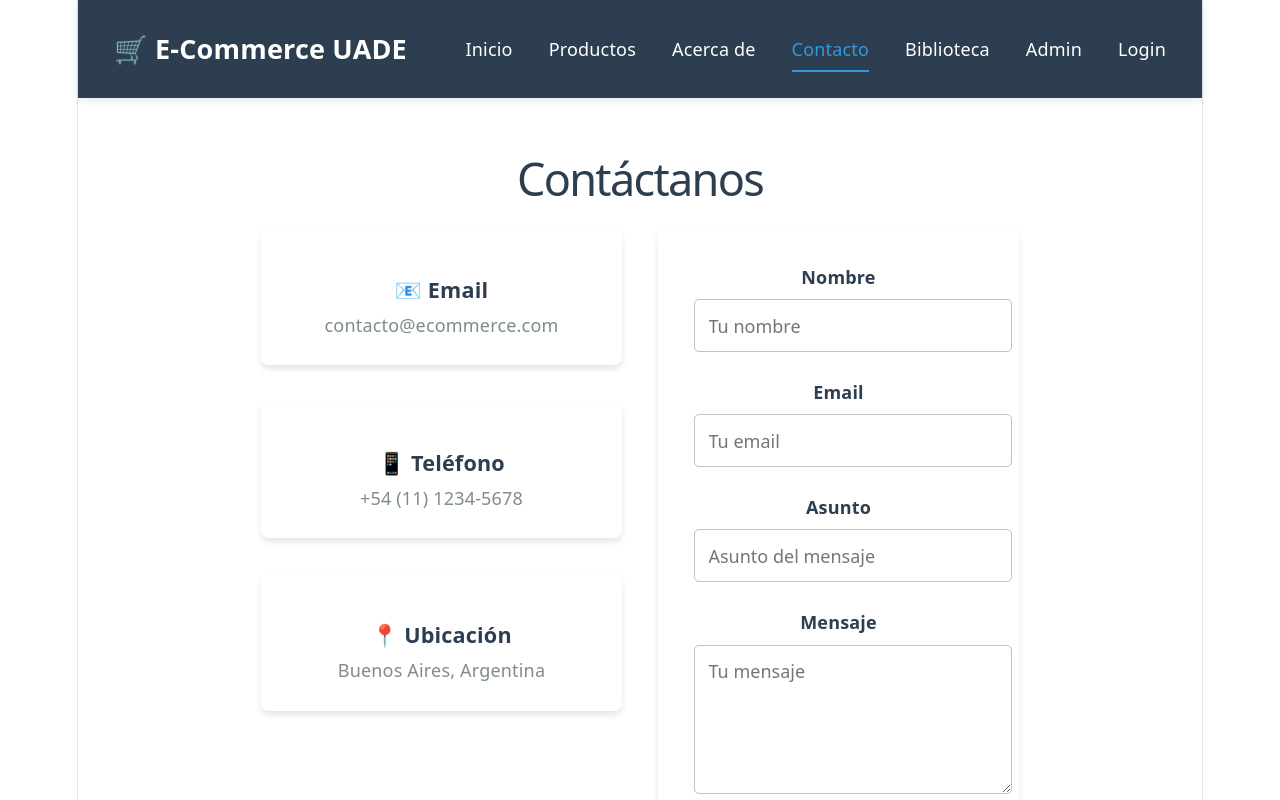
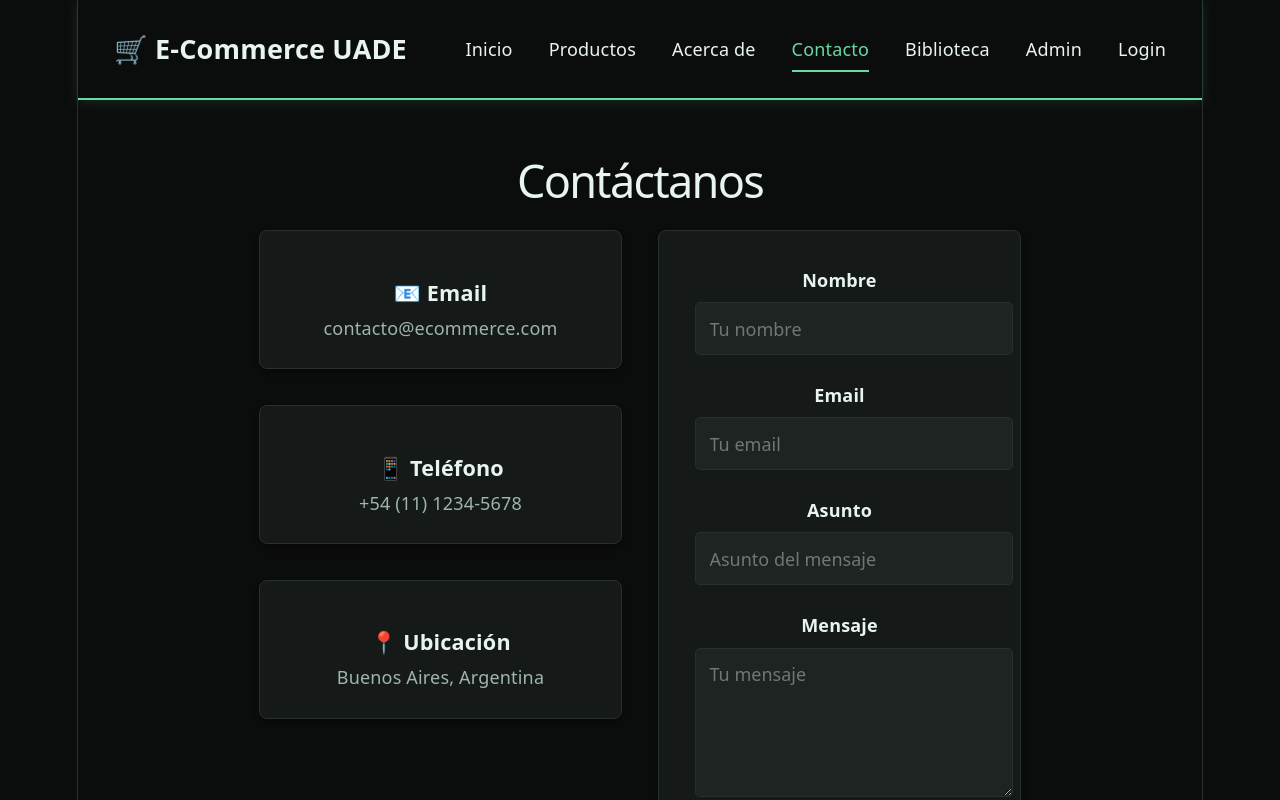
Before and after one commit to Ignacio-gh/front-Vapor, a React (Vite) app in the folder e-commerce-front/: page /contact in a window 1280 px wide. Shown: the top 800 px of the page. Built offline with nearby package versions, Linux system fonts and the light colour scheme.

Commit message:
Cambios visuales a la pagina para adaptar el color del logo

```diff
--- a/e-commerce-front/src/index.css
+++ b/e-commerce-front/src/index.css
@@ -1,15 +1,25 @@
 :root {
-  --text: #6b6375;
-  --text-h: #08060d;
-  --bg: #fff;
-  --border: #e5e4e7;
-  --code-bg: #f4f3ec;
-  --accent: #aa3bff;
-  --accent-bg: rgba(170, 59, 255, 0.1);
-  --accent-border: rgba(170, 59, 255, 0.5);
-  --social-bg: rgba(244, 243, 236, 0.5);
+  /* Paleta Vapor (colores del logo) */
+  --vapor-green: #6ad8a4;
+  --vapor-green-dark: #4fc48d;
+  --vapor-black: #0b0d0c;
+  --vapor-surface: #151a18;
+  --vapor-surface-2: #1d2421;
+  --vapor-border: #26302c;
+  --vapor-text: #e8f5ee;
+  --vapor-muted: #9fb5aa;
+
+  --text: var(--vapor-muted);
+  --text-h: var(--vapor-text);
+  --bg: var(--vapor-black);
+  --border: var(--vapor-border);
+  --code-bg: var(--vapor-surface-2);
+  --accent: var(--vapor-green);
+  --accent-bg: rgba(106, 216, 164, 0.15);
+  --accent-border: rgba(106, 216, 164, 0.5);
+  --social-bg: rgba(29, 36, 33, 0.5);
   --shadow:
-    rgba(0, 0, 0, 0.1) 0 10px 15px -3px, rgba(0, 0, 0, 0.05) 0 4px 6px -2px;
+    rgba(0, 0, 0, 0.4) 0 10px 15px -3px, rgba(0, 0, 0, 0.25) 0 4px 6px -2px;
 
   --sans: system-ui, 'Segoe UI', Roboto, sans-serif;
   --heading: system-ui, 'Segoe UI', Roboto, sans-serif;
@@ -17,7 +27,7 @@
 
   font: 18px/145% var(--sans);
   letter-spacing: 0.18px;
-  color-scheme: light dark;
+  color-scheme: dark;
   color: var(--text);
   background: var(--bg);
   font-synthesis: none;
@@ -30,28 +40,13 @@
   }
 }
 
-@media (prefers-color-scheme: dark) {
-  :root {
-    --text: #9ca3af;
-    --text-h: #f3f4f6;
-    --bg: #16171d;
-    --border: #2e303a;
-    --code-bg: #1f2028;
-    --accent: #c084fc;
-    --accent-bg: rgba(192, 132, 252, 0.15);
-    --accent-border: rgba(192, 132, 252, 0.5);
-    --social-bg: rgba(47, 48, 58, 0.5);
-    --shadow:
-      rgba(0, 0, 0, 0.4) 0 10px 15px -3px, rgba(0, 0, 0, 0.25) 0 4px 6px -2px;
-  }
-
-  #social .button-icon {
-    filter: invert(1) brightness(2);
-  }
+#social .button-icon {
+  filter: invert(1) brightness(2);
 }
 
 body {
   margin: 0;
+  background: var(--vapor-black);
 }
 
 #root {
--- a/e-commerce-front/src/styles/About.css
+++ b/e-commerce-front/src/styles/About.css
@@ -6,27 +6,28 @@
 
 .about-container h1 {
   text-align: center;
-  color: #2c3e50;
+  color: var(--vapor-text);
   margin-bottom: 2rem;
   font-size: 2.5rem;
 }
 
 .about-content {
-  background: white;
+  background: var(--vapor-surface);
+  border: 1px solid var(--vapor-border);
   padding: 2rem;
   border-radius: 8px;
-  box-shadow: 0 4px 6px rgba(0, 0, 0, 0.1);
+  box-shadow: 0 4px 6px rgba(0, 0, 0, 0.4);
   line-height: 1.8;
 }
 
 .about-content p {
-  color: #555;
+  color: var(--vapor-muted);
   margin-bottom: 1.5rem;
   font-size: 1.05rem;
 }
 
 .about-content h2 {
-  color: #2c3e50;
+  color: var(--vapor-text);
   margin-top: 2rem;
   margin-bottom: 1rem;
   font-size: 1.5rem;
@@ -38,10 +39,10 @@
 }
 
 .values-list li {
-  color: #555;
+  color: var(--vapor-muted);
   padding: 0.75rem 0;
   font-size: 1.05rem;
-  border-bottom: 1px solid #ecf0f1;
+  border-bottom: 1px solid var(--vapor-border);
 }
 
 .values-list li:last-child {
--- a/e-commerce-front/src/styles/Contact.css
+++ b/e-commerce-front/src/styles/Contact.css
@@ -6,7 +6,7 @@
 
 .contact-container h1 {
   text-align: center;
-  color: #2c3e50;
+  color: var(--vapor-text);
   margin-bottom: 2rem;
   font-size: 2.5rem;
 }
@@ -24,28 +24,30 @@
 }
 
 .info-item {
-  background: white;
+  background: var(--vapor-surface);
+  border: 1px solid var(--vapor-border);
   padding: 1.5rem;
   border-radius: 8px;
-  box-shadow: 0 4px 6px rgba(0, 0, 0, 0.1);
+  box-shadow: 0 4px 6px rgba(0, 0, 0, 0.4);
 }
 
 .info-item h3 {
-  color: #2c3e50;
+  color: var(--vapor-text);
   margin-bottom: 0.5rem;
   font-size: 1.2rem;
 }
 
 .info-item p {
-  color: #7f8c8d;
+  color: var(--vapor-muted);
   font-size: 1rem;
 }
 
 .contact-form {
-  background: white;
+  background: var(--vapor-surface);
+  border: 1px solid var(--vapor-border);
   padding: 2rem;
   border-radius: 8px;
-  box-shadow: 0 4px 6px rgba(0, 0, 0, 0.1);
+  box-shadow: 0 4px 6px rgba(0, 0, 0, 0.4);
 }
 
 .form-group {
@@ -54,7 +56,7 @@
 
 .form-group label {
   display: block;
-  color: #2c3e50;
+  color: var(--vapor-text);
   margin-bottom: 0.5rem;
   font-weight: bold;
 }
@@ -63,8 +65,10 @@
 .form-group textarea {
   width: 100%;
   padding: 0.75rem;
-  border: 1px solid #bdc3c7;
+  border: 1px solid var(--vapor-border);
   border-radius: 5px;
+  background: var(--vapor-surface-2);
+  color: var(--vapor-text);
   font-size: 1rem;
   font-family: inherit;
 }
@@ -72,13 +76,13 @@
 .form-group input:focus,
 .form-group textarea:focus {
   outline: none;
-  border-color: #3498db;
-  box-shadow: 0 0 5px rgba(52, 152, 219, 0.3);
+  border-color: var(--vapor-green);
+  box-shadow: 0 0 5px rgba(106, 216, 164, 0.3);
 }
 
 .btn-send {
-  background-color: #27ae60;
-  color: white;
+  background-color: var(--vapor-green);
+  color: var(--vapor-black);
   padding: 0.75rem 1.5rem;
   border: none;
   border-radius: 5px;
@@ -90,7 +94,7 @@
 }
 
 .btn-send:hover {
-  background-color: #229954;
+  background-color: var(--vapor-green-dark);
 }
 
 @media (max-width: 768px) {
--- a/e-commerce-front/src/styles/Home.css
+++ b/e-commerce-front/src/styles/Home.css
@@ -5,8 +5,9 @@
 }
 
 .hero {
-  background: linear-gradient(135deg, #667eea 0%, #764ba2 100%);
-  color: white;
+  background: linear-gradient(135deg, var(--vapor-black) 0%, #1f4d38 100%);
+  border: 1px solid var(--vapor-green);
+  color: var(--vapor-text);
   padding: 4rem 2rem;
   border-radius: 10px;
   text-align: center;
@@ -25,8 +26,8 @@
 
 .cta-button {
   display: inline-block;
-  background-color: #3498db;
-  color: white;
+  background-color: var(--vapor-green);
+  color: var(--vapor-black);
   padding: 0.75rem 2rem;
   border-radius: 5px;
   text-decoration: none;
@@ -35,7 +36,7 @@
 }
 
 .cta-button:hover {
-  background-color: #2980b9;
+  background-color: var(--vapor-green-dark);
 }
 
 .features {
@@ -45,10 +46,11 @@
 }
 
 .feature-card {
-  background: white;
+  background: var(--vapor-surface);
+  border: 1px solid var(--vapor-border);
   padding: 2rem;
   border-radius: 8px;
-  box-shadow: 0 4px 6px rgba(0, 0, 0, 0.1);
+  box-shadow: 0 4px 6px rgba(0, 0, 0, 0.4);
   text-align: center;
   transition: transform 0.3s ease;
 }
@@ -58,12 +60,12 @@
 }
 
 .feature-card h3 {
-  color: #2c3e50;
+  color: var(--vapor-text);
   margin-bottom: 1rem;
   font-size: 1.3rem;
 }
 
 .feature-card p {
-  color: #7f8c8d;
+  color: var(--vapor-muted);
   line-height: 1.6;
 }
--- a/e-commerce-front/src/styles/Navbar.css
+++ b/e-commerce-front/src/styles/Navbar.css
@@ -1,10 +1,11 @@
 .navbar {
-  background-color: #2c3e50;
+  background-color: var(--vapor-black);
+  border-bottom: 2px solid var(--vapor-green);
   padding: 1rem 0;
   position: sticky;
   top: 0;
   z-index: 100;
-  box-shadow: 0 2px 8px rgba(0, 0, 0, 0.1);
+  box-shadow: 0 2px 12px rgba(106, 216, 164, 0.15);
 }
 
 .navbar-container {
@@ -19,7 +20,7 @@
 .navbar-brand {
   font-size: 1.5rem;
   font-weight: bold;
-  color: white;
+  color: var(--vapor-text);
   text-decoration: none;
   display: flex;
   align-items: center;
@@ -27,7 +28,7 @@
 }
 
 .navbar-brand:hover {
-  color: #3498db;
+  color: var(--vapor-green);
 }
 
 .nav-menu {
@@ -37,19 +38,19 @@
 }
 
 .nav-link {
-  color: white;
+  color: var(--vapor-text);
   text-decoration: none;
   font-weight: 500;
   transition: color 0.3s ease;
 }
 
 .nav-link:hover {
-  color: #3498db;
+  color: var(--vapor-green);
 }
 
 .nav-link.active {
-  color: #3498db;
-  border-bottom: 2px solid #3498db;
+  color: var(--vapor-green);
+  border-bottom: 2px solid var(--vapor-green);
   padding-bottom: 0.5rem;
 }
 
--- a/e-commerce-front/src/styles/NotFound.css
+++ b/e-commerce-front/src/styles/NotFound.css
@@ -13,26 +13,26 @@
 .error-code {
   font-size: 5rem;
   font-weight: bold;
-  color: #e74c3c;
+  color: var(--vapor-green);
   margin: 0;
 }
 
 .notfound-content h2 {
-  color: #2c3e50;
+  color: var(--vapor-text);
   font-size: 2rem;
   margin-bottom: 1rem;
 }
 
 .notfound-content p {
-  color: #7f8c8d;
+  color: var(--vapor-muted);
   font-size: 1.1rem;
   margin-bottom: 2rem;
 }
 
 .btn-home {
   display: inline-block;
-  background-color: #3498db;
-  color: white;
+  background-color: var(--vapor-green);
+  color: var(--vapor-black);
   padding: 0.75rem 2rem;
   border-radius: 5px;
   text-decoration: none;
@@ -41,5 +41,5 @@
 }
 
 .btn-home:hover {
-  background-color: #2980b9;
+  background-color: var(--vapor-green-dark);
 }
--- a/e-commerce-front/src/styles/ProductDetail.css
+++ b/e-commerce-front/src/styles/ProductDetail.css
@@ -6,7 +6,7 @@
 
 .btn-back {
   display: inline-block;
-  background-color: #95a5a6;
+  background-color: var(--vapor-surface-2);
   color: white;
   padding: 0.5rem 1rem;
   border-radius: 5px;
@@ -17,17 +17,18 @@
 }
 
 .btn-back:hover {
-  background-color: #7f8c8d;
+  background-color: var(--vapor-border);
 }
 
 .product-detail {
   display: grid;
   grid-template-columns: 1fr 1fr;
   gap: 2rem;
-  background: white;
+  background: var(--vapor-surface);
+  border: 1px solid var(--vapor-border);
   padding: 2rem;
   border-radius: 8px;
-  box-shadow: 0 4px 6px rgba(0, 0, 0, 0.1);
+  box-shadow: 0 4px 6px rgba(0, 0, 0, 0.4);
 }
 
 .product-image {
@@ -43,28 +44,28 @@
 }
 
 .product-description h1 {
-  color: #2c3e50;
+  color: var(--vapor-text);
   margin-bottom: 1rem;
   font-size: 2rem;
 }
 
 .product-description .description {
-  color: #7f8c8d;
+  color: var(--vapor-muted);
   font-size: 1.1rem;
   line-height: 1.6;
   margin-bottom: 1.5rem;
 }
 
 .product-description .price {
-  color: #e74c3c;
+  color: var(--vapor-green);
   font-size: 1.8rem;
   font-weight: bold;
   margin-bottom: 1.5rem;
 }
 
 .btn-add-cart {
-  background-color: #27ae60;
-  color: white;
+  background-color: var(--vapor-green);
+  color: var(--vapor-black);
   padding: 0.75rem 1.5rem;
   border: none;
   border-radius: 5px;
@@ -76,7 +77,7 @@
 }
 
 .btn-add-cart:hover {
-  background-color: #229954;
+  background-color: var(--vapor-green-dark);
 }
 
 @media (max-width: 768px) {
--- a/e-commerce-front/src/styles/Products.css
+++ b/e-commerce-front/src/styles/Products.css
@@ -6,7 +6,7 @@
 
 .products-container h1 {
   text-align: center;
-  color: white;
+  color: var(--vapor-text);
   margin-bottom: 2rem;
   font-family: 'Press Start 2P', monospace;
   font-size: 2rem;
@@ -14,7 +14,7 @@
   letter-spacing: 0.1em;
   line-height: 1.4;
   text-transform: uppercase;
-  text-shadow: 0 0 10px #5dade2, 0 0 20px #3498db;
+  text-shadow: 0 0 10px var(--vapor-green), 0 0 20px var(--vapor-green-dark);
 }
 
 .products-grid {
@@ -24,11 +24,11 @@
 }
 
 .product-card {
-  background: white;
-  border: 2px solid #5dade2;
+  background: var(--vapor-surface);
+  border: 2px solid var(--vapor-green);
   border-radius: 8px;
   overflow: hidden;
-  box-shadow: 0 4px 6px rgba(0, 0, 0, 0.1);
+  box-shadow: 0 4px 6px rgba(0, 0, 0, 0.4);
   transition: transform 0.3s ease, box-shadow 0.3s ease, border-color 0.3s ease;
   display: flex;
   flex-direction: column;
@@ -36,15 +36,15 @@
 
 .product-card:hover {
   transform: translateY(-5px);
-  box-shadow: 0 8px 12px rgba(0, 0, 0, 0.15);
-  border-color: #3498db;
+  box-shadow: 0 0 16px rgba(106, 216, 164, 0.35);
+  border-color: var(--vapor-green-dark);
 }
 
 .product-card .product-image {
   width: 100%;
   aspect-ratio: 2 / 3;
   overflow: hidden;
-  background-color: #f5f5f5;
+  background-color: var(--vapor-surface-2);
 }
 
 .product-card .product-image img {
@@ -62,7 +62,7 @@
 }
 
 .product-info h3 {
-  color: #2c3e50;
+  color: var(--vapor-text);
   margin-bottom: 0.75rem;
   font-family: 'Press Start 2P', monospace;
   font-size: 0.85rem;
@@ -72,7 +72,7 @@
 }
 
 .product-info .price {
-  color: #e74c3c;
+  color: var(--vapor-green);
   font-family: 'Press Start 2P', monospace;
   font-size: 1rem;
   font-weight: 400;
@@ -81,8 +81,8 @@
 
 .btn-details {
   display: inline-block;
-  background-color: #3498db;
-  color: white;
+  background-color: var(--vapor-green);
+  color: var(--vapor-black);
   padding: 0.75rem 1rem;
   border-radius: 5px;
   text-decoration: none;
@@ -98,5 +98,5 @@
 }
 
 .btn-details:hover {
-  background-color: #2980b9;
+  background-color: var(--vapor-green-dark);
 }
```
